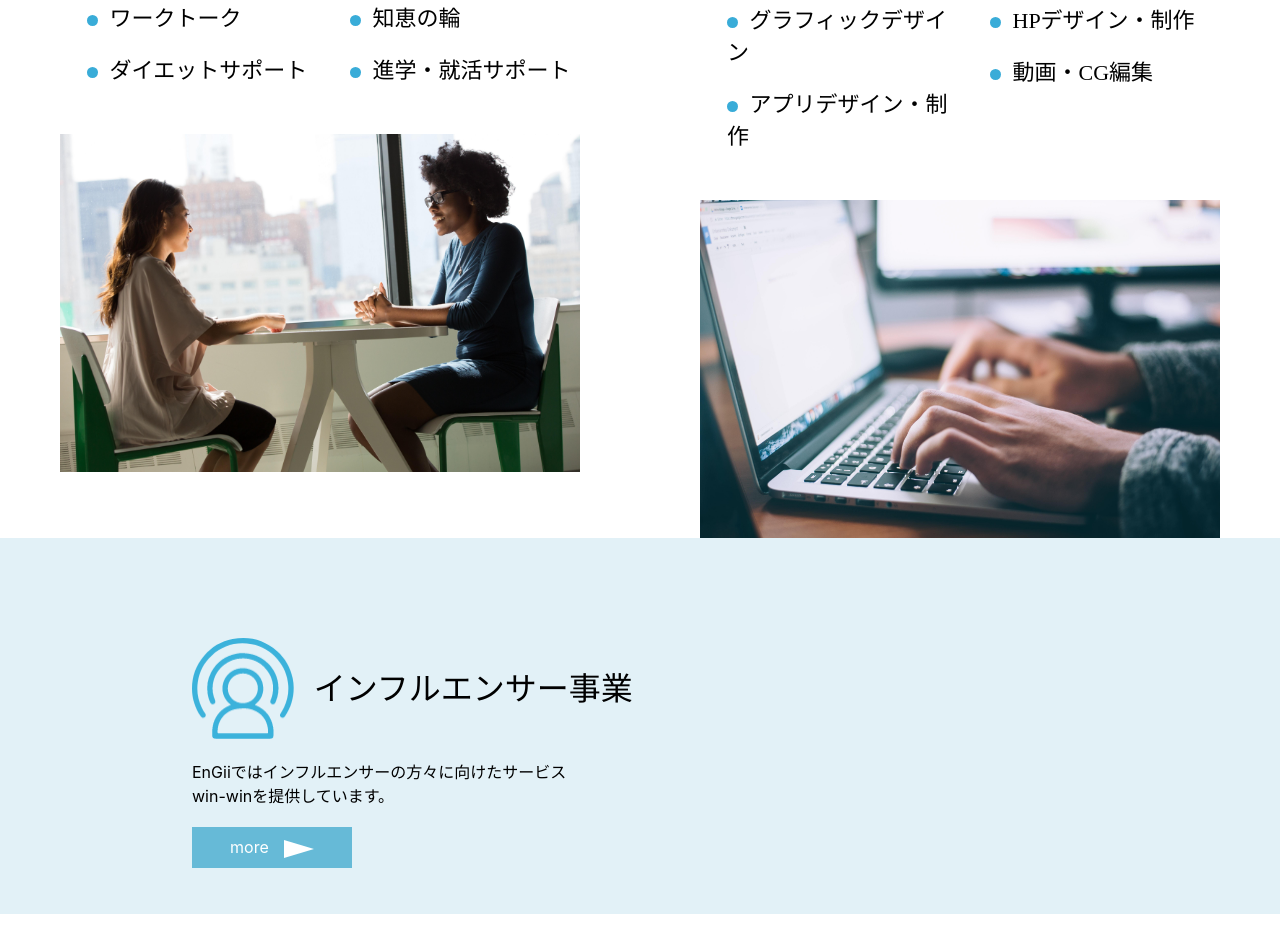
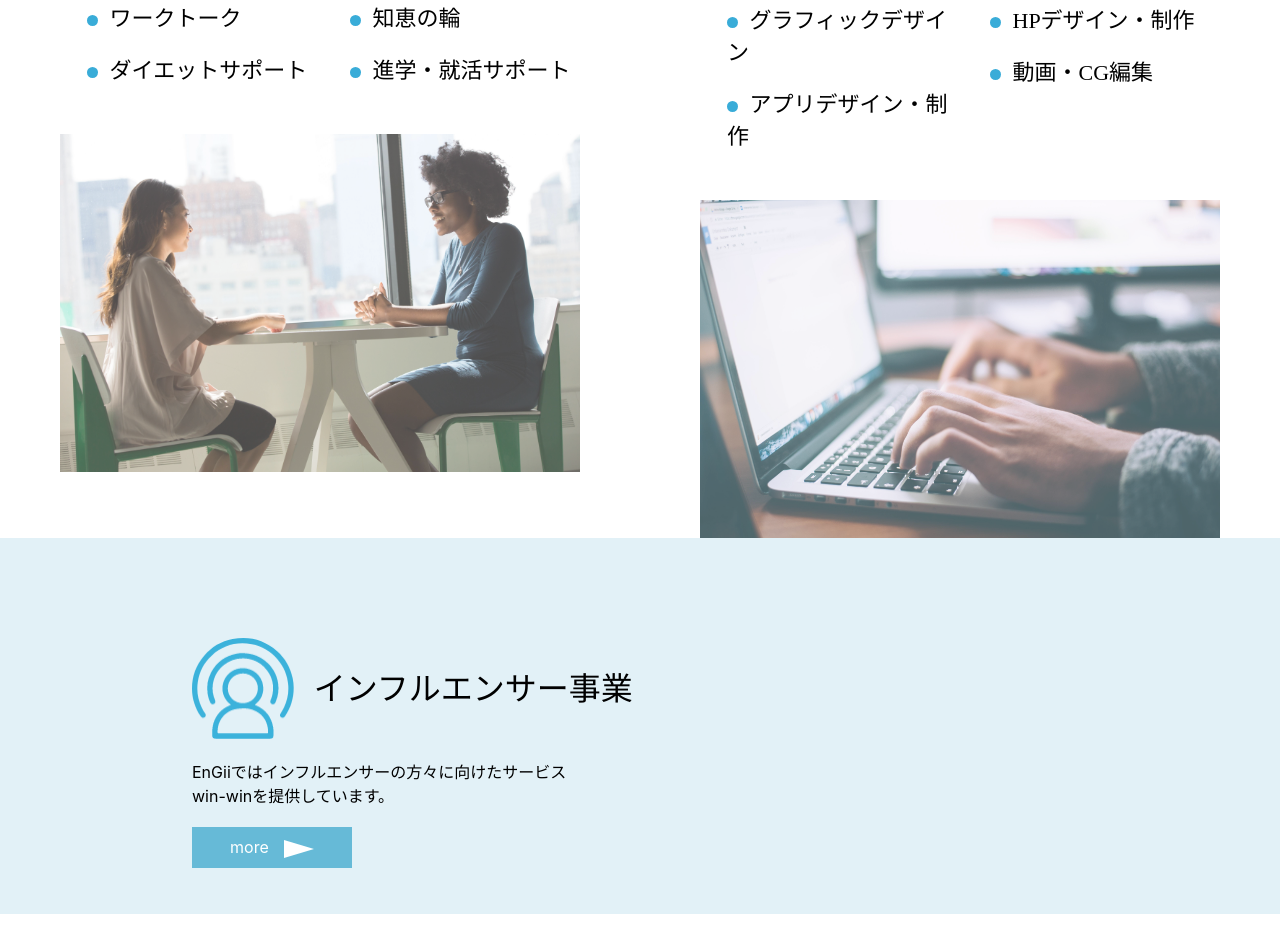
Before and after one commit to reiji-0720/EnGii-HP-recreate, a Nuxt app: page / in a window 1280 px wide. Shown: the part 1200-2125 px from the top of the page. Built offline with nearby package versions, Linux system fonts and the light colour scheme.

Commit message:
画像透明度
透明度調整

```diff
--- a/components/engiiMedia.vue
+++ b/components/engiiMedia.vue
@@ -71,6 +71,7 @@ export default {};
   height: 54px;
 }
 .mediaimg {
+  opacity: 0.7;
   background-image: url("~@/assets/glenn-carstens-peters-npxXWgQ33ZQ-unsplash.jpg");
   background-size: cover;
   background-position: center;
--- a/components/engiiSupport.vue
+++ b/components/engiiSupport.vue
@@ -73,6 +73,7 @@ export default {};
   text-align: left;
 }
 .supportimg {
+  opacity: 0.7;
   background-image: url("~@/assets/christina-wocintechchat-com-LQ1t-8Ms5PY-unsplash.jpg");
   background-size: cover;
   background-position: center;
```
